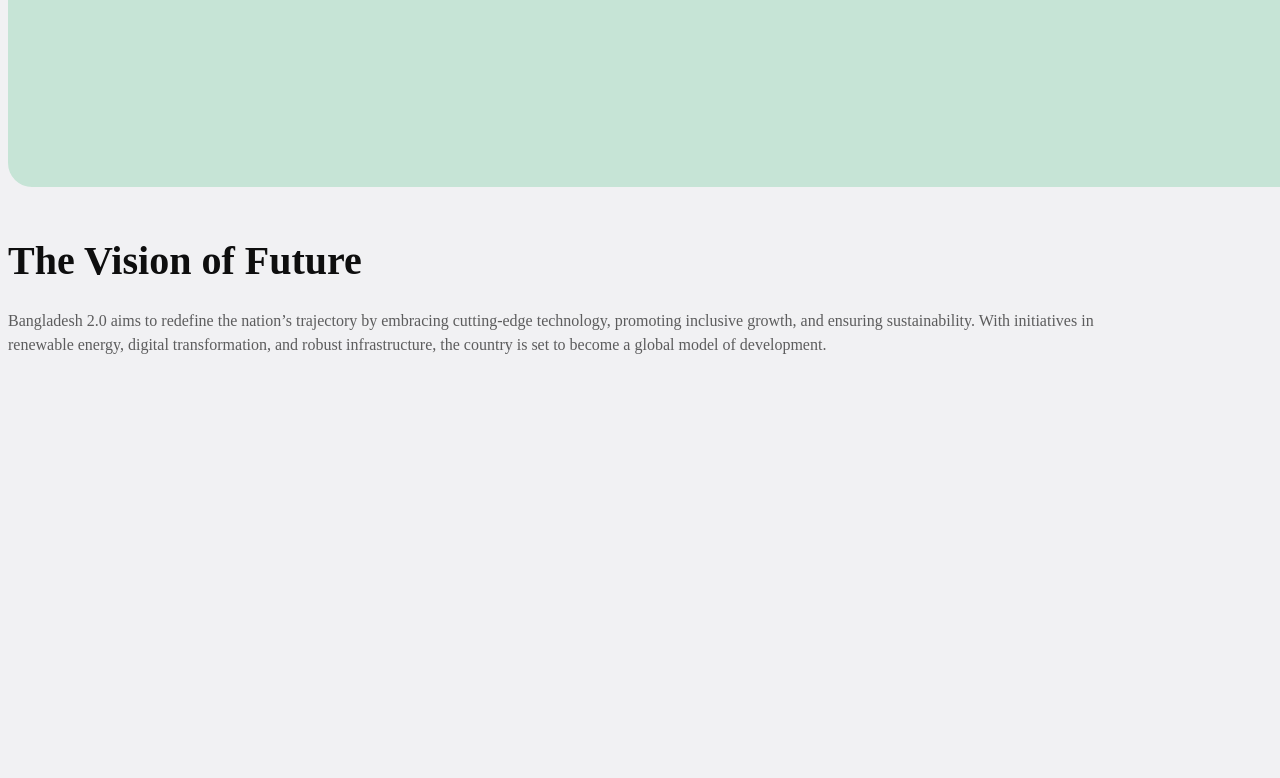
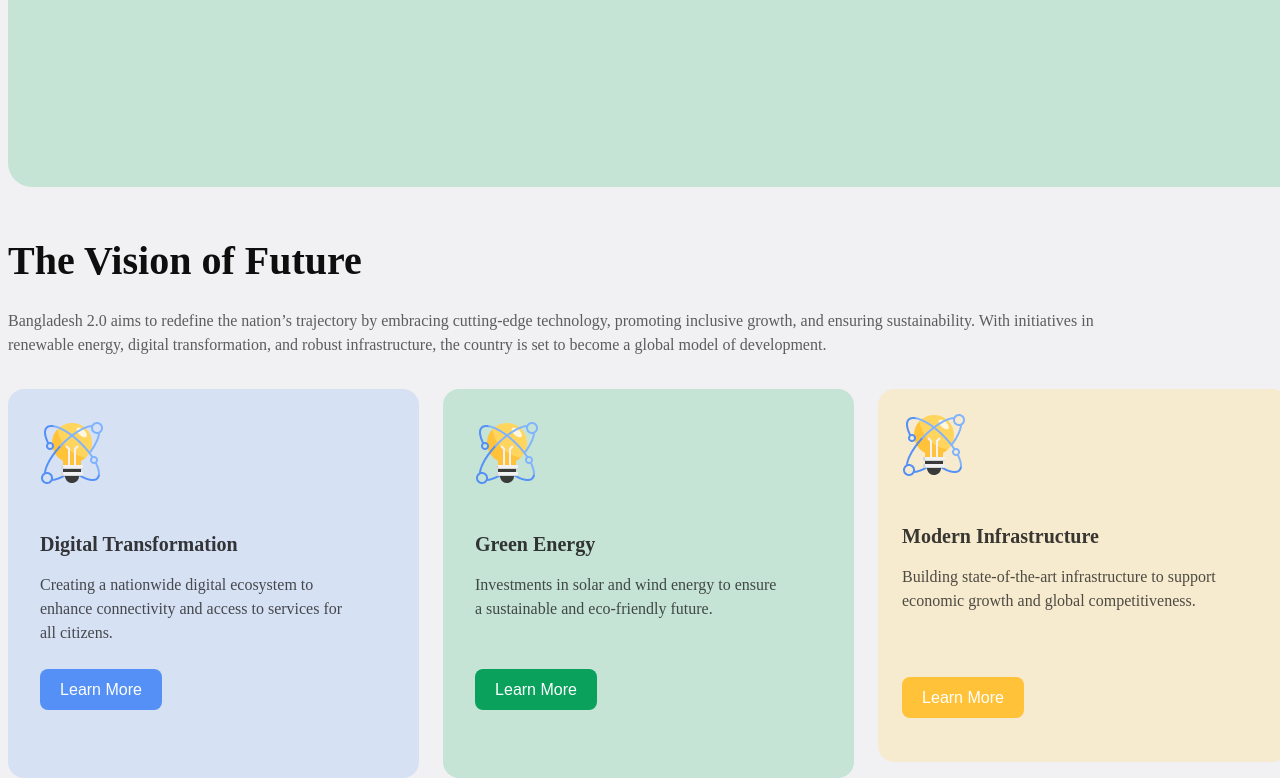
Before and after one commit to Hridoy7887-stack/Assignment-1, a plain HTML site: page index.html in a window 1280 px wide. Shown: the part 724-1502 px from the top of the page. Before the commit the page ends 1131 px from the top, so only its background shows below. Drawn offline with Linux system fonts and the light colour scheme.

Commit message:
added the vision of future section

```diff
--- a/index.html
+++ b/index.html
@@ -38,6 +38,26 @@
 <div class="vision-of-future">
     <h2 class="future-title">The Vision of Future</h2>
     <p class="future-description">Bangladesh 2.0 aims to redefine the nation’s trajectory by embracing cutting-edge technology, promoting inclusive growth, and ensuring sustainability. With initiatives in <br> renewable energy, digital transformation, and robust infrastructure, the country is set to become a global model of development.</p>
+    <div class="future-boxes">
+        <div class="future-box1">
+            <img class="card-icon" src="./images/card-icon.png" alt="">
+            <h3 class="digital-title">Digital Transformation</h3>
+            <p class="digital-description">Creating a nationwide digital ecosystem to <br> enhance connectivity and access to services for <br> all citizens.</p>
+            <button class="share-btn">Learn More</button>
+        </div>
+        <div class="future-box2">
+            <img class="card-icon" src="./images/card-icon.png" alt="">
+            <h3 class="digital-title">Green Energy</h3>
+            <p class="digital-des">Investments in solar and wind energy to ensure <br> a sustainable and eco-friendly future.</p>
+            <button class="share-btns">Learn More</button>
+        </div>
+        <div class="future-box3">
+            <img class="card-icon" src="./images/card-icon.png" alt="">
+            <h3 class="digital-title">Modern Infrastructure</h3>
+            <p class="digital-dess">Building state-of-the-art infrastructure to support <br> economic growth and global competitiveness.</p>
+            <button class="share-btnss">Learn More</button>
+        </div>
+    </div>
 </div>
     </main>
     <footer>
--- a/style.css
+++ b/style.css
@@ -111,3 +111,118 @@ height: 38px;
    width: 1280px;
    height: 48px;
 }
+.future-boxes{
+   display: flex;
+   width: 1280px;
+   height: 325px;
+   gap: 24px;
+   margin: 32px auto;
+}
+.future-box1{
+   width: 410px;
+   height: 325px;
+   padding: 32px 32px;
+   border: none;
+   border-radius: 16px;
+   background-color: #548ff52a;
+}
+.card-icon{
+   width: 64px;
+   height: 64px;
+   margin-bottom: 24px;
+}
+.digital-title{
+   width: 346px;
+   height: 24px;
+   font-size: 20px;
+   font-weight: bold;
+   color: #0e0e0ed2;
+   margin-bottom: 12px;
+}
+.digital-description{
+   width: 346px;
+   height: 72px;
+   font-size: 16px;
+   font-weight: 400;
+   color: #0e0e0eba;
+   line-height: 24px;
+   margin-bottom: 24px;
+}
+.share-btn{
+   width: 122px;
+   height: 41px;
+   padding: 11px 20px;
+   color: #FFFFFF;
+   background-color: #5490F5;
+   border: none;
+   border-radius: 8px;
+   margin-bottom: 32px;
+   font-size: 16px;
+   font-weight: 500;
+}
+.future-box2{
+   width: 410px;
+   height: 325px;
+   padding: 32px 32px;
+   border: none;
+   border-radius: 16px;
+   background-color:#C6E4D6;
+}
+.digital-des{
+   width: 346px;
+   height: 48px;
+   font-size: 16px;
+   font-weight: 400;
+   line-height: 24px;
+   color: #0e0e0eba;
+   margin-bottom: 48px;
+}
+.share-btns{
+   width: 122px;
+   height: 41px;
+   padding: 11px 20px;
+   color: #FFFFFF;
+   background-color: #09A15C;
+   border: none;
+   border-radius: 8px;
+   margin-bottom: 32px;
+   font-size: 16px;
+   font-weight: 500;
+}
+.future-box3{
+   width: 410px;
+   height: 325px;
+   padding: 24px 24px;
+   border: none;
+   border-radius: 16px;
+   background-color:#F7EBCF;
+}
+.digital-tit{
+   width: 362px;
+   height: 24px;
+   font-size: 20px;
+   font-weight: bold;
+   color: #0e0e0ed2;
+   margin-bottom: 12px;
+}
+.digital-dess{
+   width: 362px;
+   height: 48px;
+   font-size: 16px;
+   font-weight: 400;
+   line-height: 24px;
+   color: #0e0e0eba;
+   margin-bottom: 64px;
+}
+.share-btnss{
+   width: 122px;
+   height: 41px;
+   padding: 11px 20px;
+   color: #FFFFFF;
+   background-color: #FFC239;
+   border: none;
+   border-radius: 8px;
+   margin-bottom: 24px;
+   font-size: 16px;
+   font-weight: 500;
+}
```
